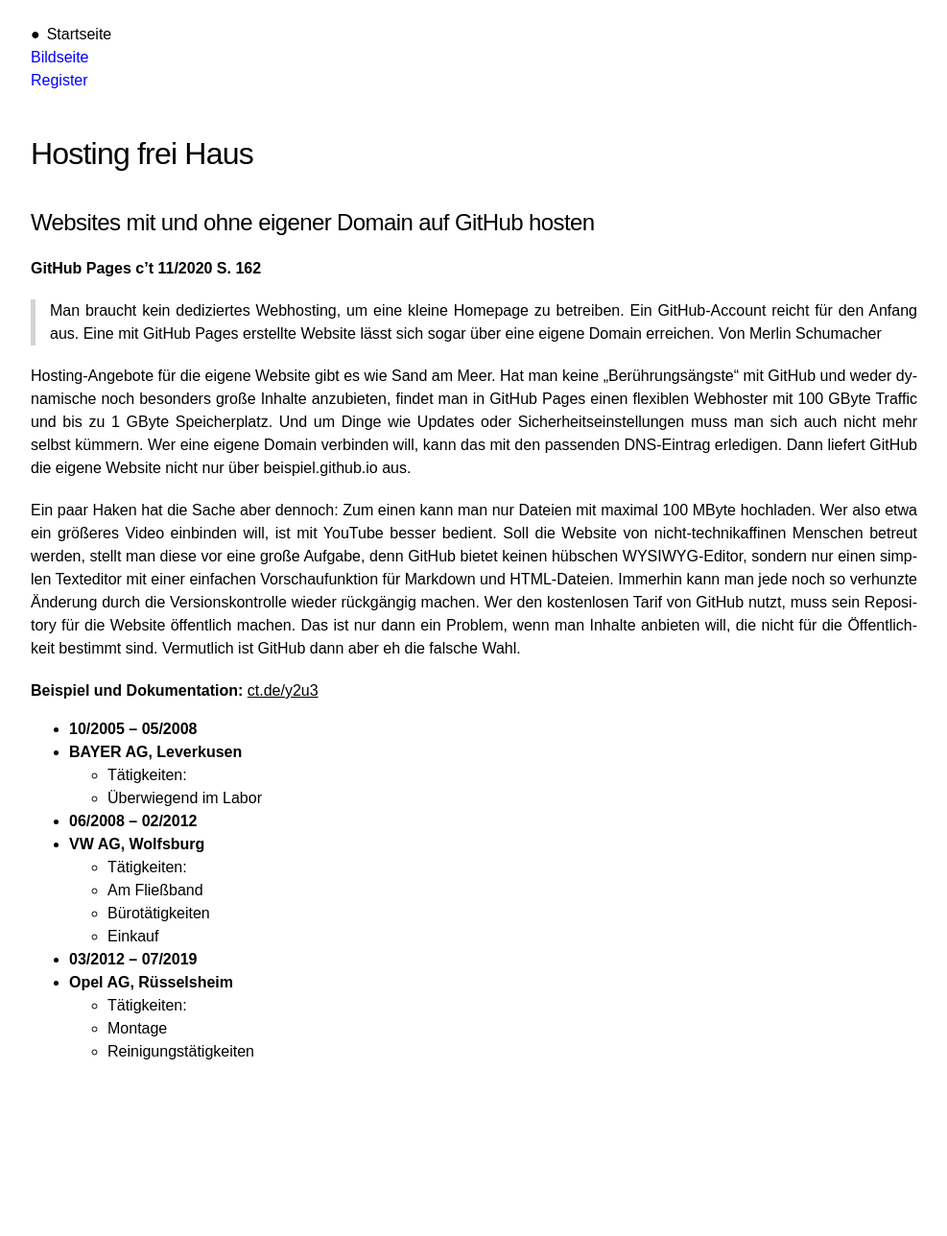
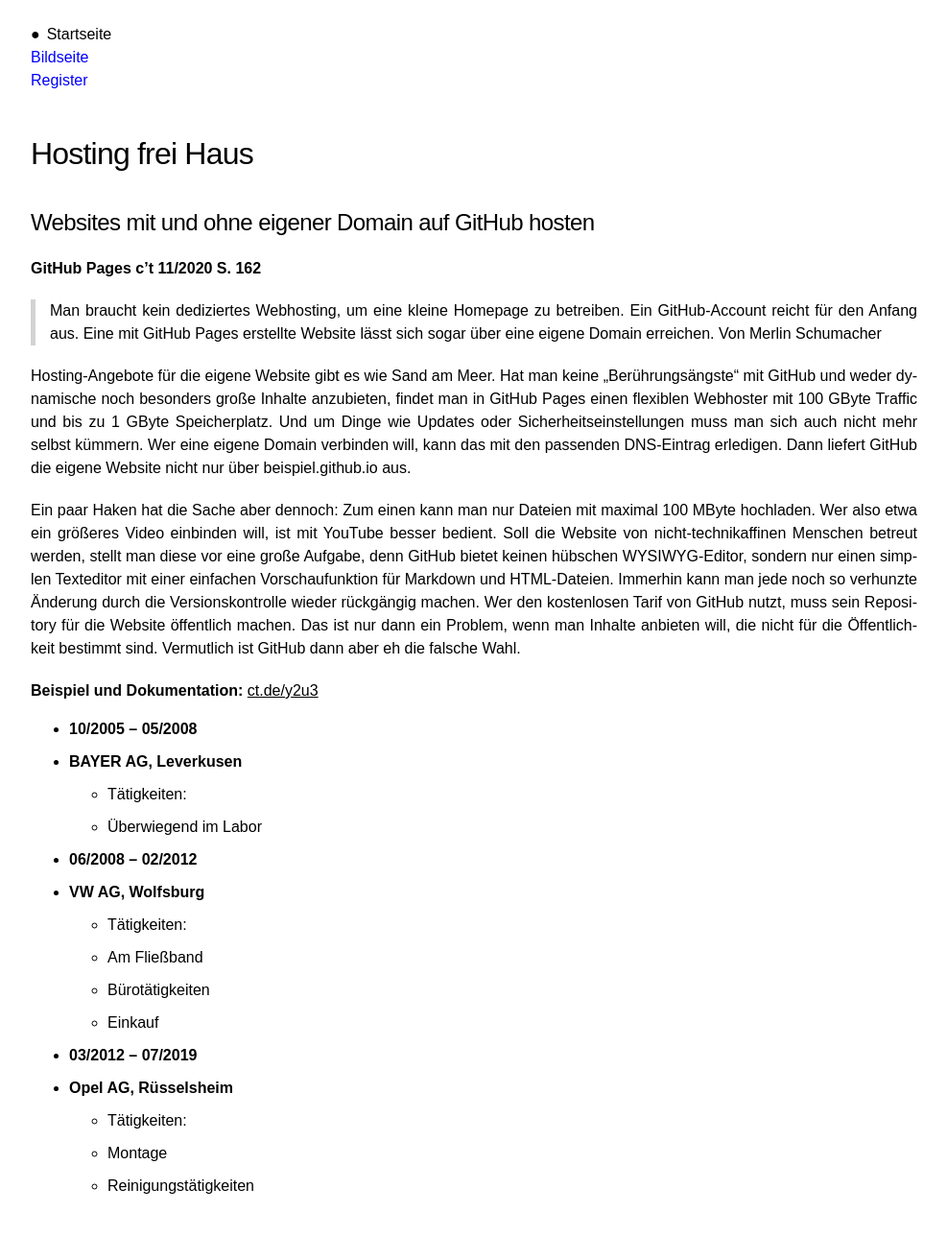
Before and after one commit to webuser-ralf/webuser-ralf.github.io, a Jekyll site: the page built from index.md, in a window 1280 px wide. Shown: the whole page at 96% size, without its empty margins (146-1133 px from the left). Built offline with Jekyll 4.4.1, drawn with Linux system fonts in a browser that asks for light colours; our own code applies the rules of GitHub Pages for plain Markdown files; before the commit the page ends 1148 px from its top, so only the background shows below that.

Commit message:
Update layout.scss

```diff
--- a/_sass/layout.scss
+++ b/_sass/layout.scss
@@ -15,6 +15,10 @@
 
 ul li {
     font-weight: bold;
+}
+
+ul li:nth-child(1n) {
+    margin-top: 10px;
 }
 
 ul li li {
```
